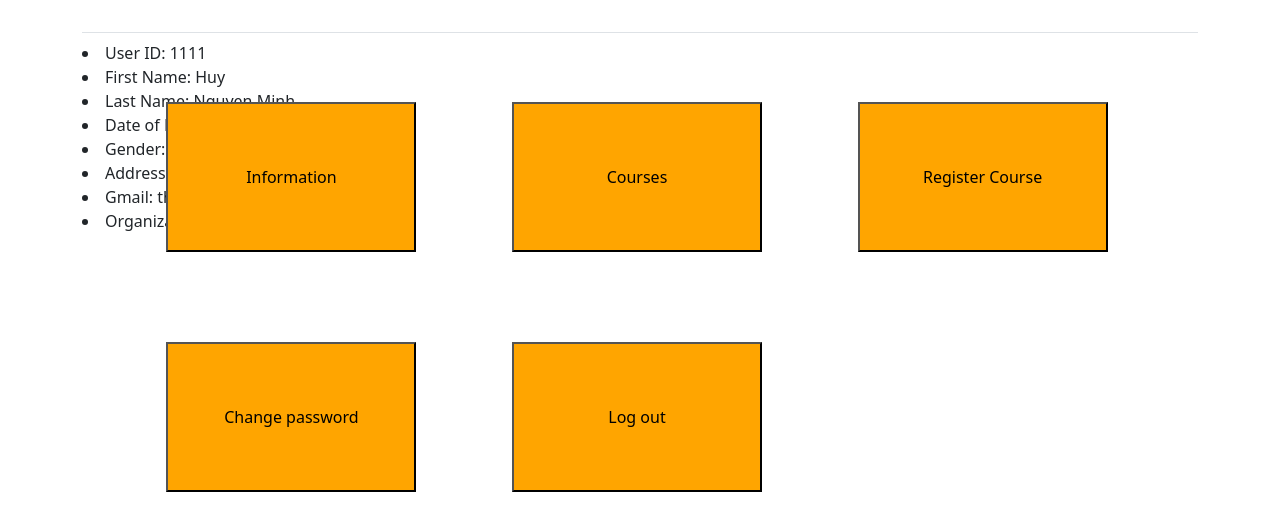
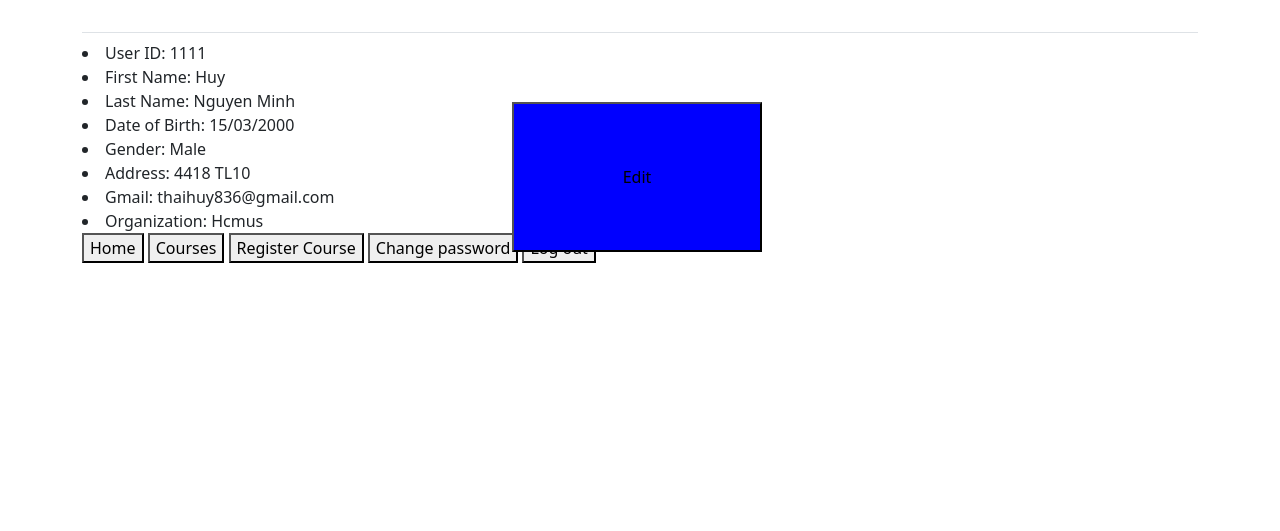
Before and after one commit to huihui1503/NMCNPM---18CLC---Group04, a Django app: page /Moddle/teacher/info/ in a window 1280 px wide. Shown: the part 98-629 px from the top of the page. Run offline with Django 3.2, Linux system fonts and the light colour scheme; some libraries are stand-ins or nearby versions.

Commit message:
Update lecture edit

```diff
--- a/Scourse/Moddle/forms.py
+++ b/Scourse/Moddle/forms.py
@@ -1,6 +1,6 @@
 from django import forms
 from django.core import validators
-
+from .models import lecturer
 class FormName(forms.Form):
     name = forms.CharField()
     email = forms.EmailField()
@@ -14,3 +14,7 @@ class FormName(forms.Form):
 
         if email != vmail:
             raise forms.ValidationError("MAKE SURE EMAILS MATCH !")
+class LecturerForm(forms.ModelForm):
+    class Meta:
+        model = lecturer
+        fields = ['user_id','first_name','last_name','dob','gender','address','phone','email','Organization']
--- a/Scourse/Moddle/static/css/style_button.css
+++ b/Scourse/Moddle/static/css/style_button.css
@@ -43,3 +43,21 @@ position: absolute;
 z-index: 2;
 background: orange;
 }
+.button6 {
+top:25%;
+left:40%;
+width:250px;
+height:150px;
+position: absolute;
+z-index: 2;
+background: blue;
+}
+.button7 {
+top:25%;
+left:40%;
+width:250px;
+height:150px;
+position: absolute;
+z-index: 2;
+background: blue;
+}
--- a/Scourse/Moddle/templates/teacher_info.html
+++ b/Scourse/Moddle/templates/teacher_info.html
@@ -1,6 +1,9 @@
 {% extends "base.html" %}
 {% load static %}
 {% block content %}
+<style>
+
+</style>
  <li>User ID: {{ user_id }}</li>
  <li>First Name: {{ first_name }}</li>
   <li>Last Name: {{last_name}}</li>
@@ -9,9 +12,10 @@
   <li>Address: {{address}}</li>
   <li>Gmail: {{email}}</li>
   <li>Organization: {{Organization}}</li>
-  <button class="button1" name="button">Information</button>
-	<button class="button2" type="button2" name="button2">Courses</button>
-	<button class="button3" type="button" name="button3">Register Course</button>
-	<button class="button4" type="button" name="button4">Change password</button>
-	<button class="button5" type="button" name="button5">Log out</button>
+  <button class="button6" onclick=location.href="{% url 'Moddle:teacher_form'%}">Edit</button>
+  <button class="button" onclick=location.href="{% url 'Moddle:teacher' %}" name="button">Home</button>
+  <button class="button" type="button" id="button_2">Courses</button>
+  <button class="button" type="button" id="button_3">Register Course</button>
+  <button class="button" type="button" id="button_4">Change password</button>
+  <button class="button" type="button" name="button_5">Log out</button>
 {% endblock content %}
--- a/Scourse/Moddle/urls.py
+++ b/Scourse/Moddle/urls.py
@@ -12,4 +12,5 @@ urlpatterns = [
     url(r'^student/$',views.student, name='student'),
     url(r'^teacher/help_page$',views.help_page, name='help_page'),
     url(r'^teacher/info/$',views.teacher_info, name='teacher_info'),
+    url(r'^teacher/info/form$',views.teacher_form, name='teacher_form'),
 ]
--- a/Scourse/Moddle/views.py
+++ b/Scourse/Moddle/views.py
@@ -1,6 +1,7 @@
 from django.shortcuts import render
 from django.http import HttpResponse
 from . import forms
+from .forms import LecturerForm
 from Moddle.models import Notification,lecturer, student, Course
 # Create your views here.
 
@@ -26,7 +27,12 @@ def teacher_info(request):
     my_dict ={'user_id': '1111','first_name': 'Huy','last_name':'Nguyen Minh','dob':'15/03/2000','gender':'Male','address':'4418 TL10','email':'thaihuy836@gmail.com','Organization':'Hcmus'}
 
     return render(request, 'teacher_info.html',my_dict)
-
+def teacher_form(request):
+    form = LecturerForm(request.POST or None)
+    if form.is_valid():
+        form.save()
+    context = {'form': form}
+    return render(request, 'teacher_form.html',context)
 def form_name_view(request):
     form = forms.FormName()
     if request.method == 'POST':
```
Also changed, not shown: Scourse/Moddle/templates/teacher_form.html (added, +9 -0 lines).
